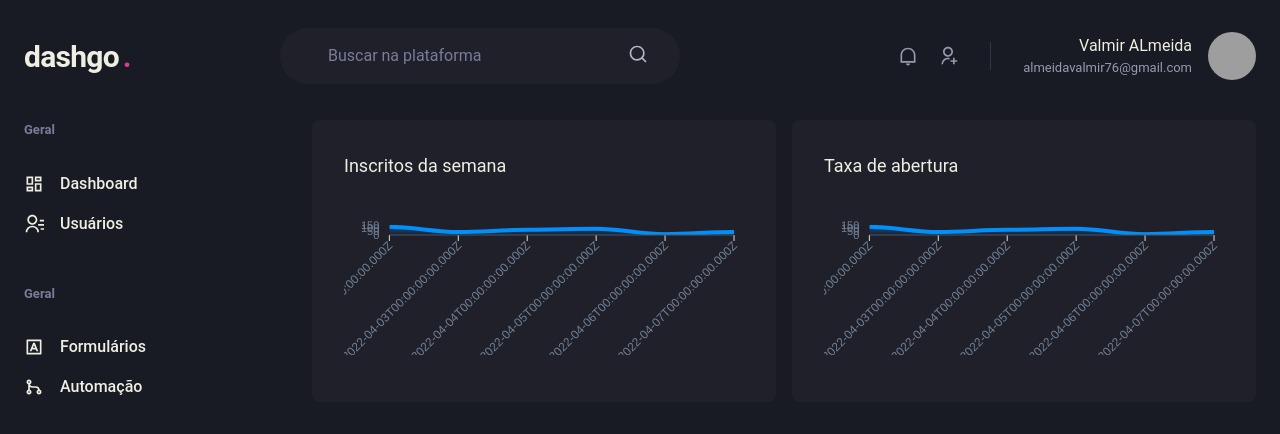
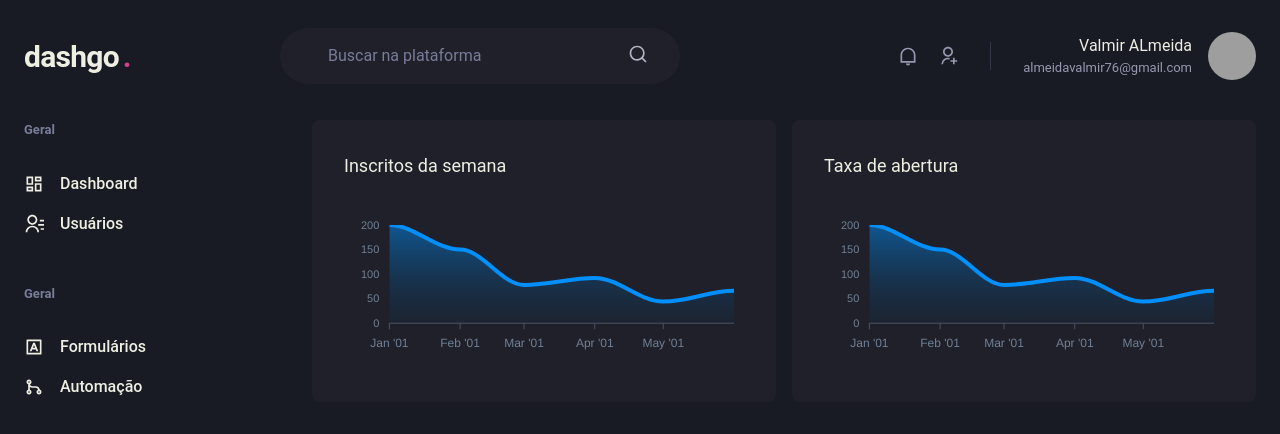
Before and after one commit to valmir1227/React-Chakra-Dashboard, a Next.js app: page /dashboard in a window 1280 px wide. Shown: the top 434 px of the page. Built offline with nearby package versions, Linux system fonts and the light colour scheme; grey boxes are pictures that could not be loaded.

Commit message:
:heavy_check_mark: Add ApexOptions

```diff
--- a/src/pages/dashboard.tsx
+++ b/src/pages/dashboard.tsx
@@ -1,7 +1,7 @@
 import React from "react";
 import dynamic from "next/dynamic";
 import { Flex, SimpleGrid, Box, Text, theme } from "@chakra-ui/react";
-//import { ApexOptions } from "apexcharts";
+import { ApexOptions } from "apexcharts";
 
 import { Header } from "../components/Header/Header";
 import Sidebar from "../components/Sidebar/Sidebar";
@@ -10,32 +10,43 @@ const Chart = dynamic(() => import("react-apexcharts"), {
   ssr: false,
 });
 
-const options = {
+const options: ApexOptions = {
   chart: {
     toolbar: { show: false },
-    zoom: { enable: false },
+    zoom: { enabled: false },
     foreColor: theme.colors.gray["500"],
   },
+
   grid: { show: false },
-  dataLabels: { enabled: false },
+  dataLabels: {
+    enabled: false,
+  },
+
   tooltip: { enabled: false },
+
   xaxis: {
-    type: "datatime",
+    type: "datetime",
     axisBorder: {
       color: theme.colors.gray["600"],
     },
-    axisTicks: { colors: theme.colors.gray["600"] },
+    axisTicks: { color: theme.colors.gray["600"] },
     categories: [
-      "2022-04-02T00:00:00:00.000Z",
-      "2022-04-03T00:00:00:00.000Z",
-      "2022-04-04T00:00:00:00.000Z",
-      "2022-04-05T00:00:00:00.000Z",
-      "2022-04-06T00:00:00:00.000Z",
-      "2022-04-07T00:00:00:00.000Z",
+      "1",
+      "2",
+      "3",
+      "4",
+      "5",
+      "6",
+      // "2022-04-02T00:00:00:00.000Z",
+      //"2022-04-03T00:00:00:00.000Z",
+      //   "2022-04-04T00:00:00:00.000Z",
+      //"2022-04-05T00:00:00:00.000Z",
+      //   "2022-04-06T00:00:00:00.000Z",
+      //   "2022-04-07T00:00:00:00.000Z",
     ],
   },
+
   fill: {
-    opacity: 0.3,
     type: "gradient",
     gradient: {
       shade: "dark",
@@ -48,7 +59,7 @@ const options = {
 const series = [
   {
     name: "series1",
-    data: [122, 45, 78, 92, 12, 45],
+    data: [200, 150, 78, 92, 44, 66],
   },
 ];
 
```
